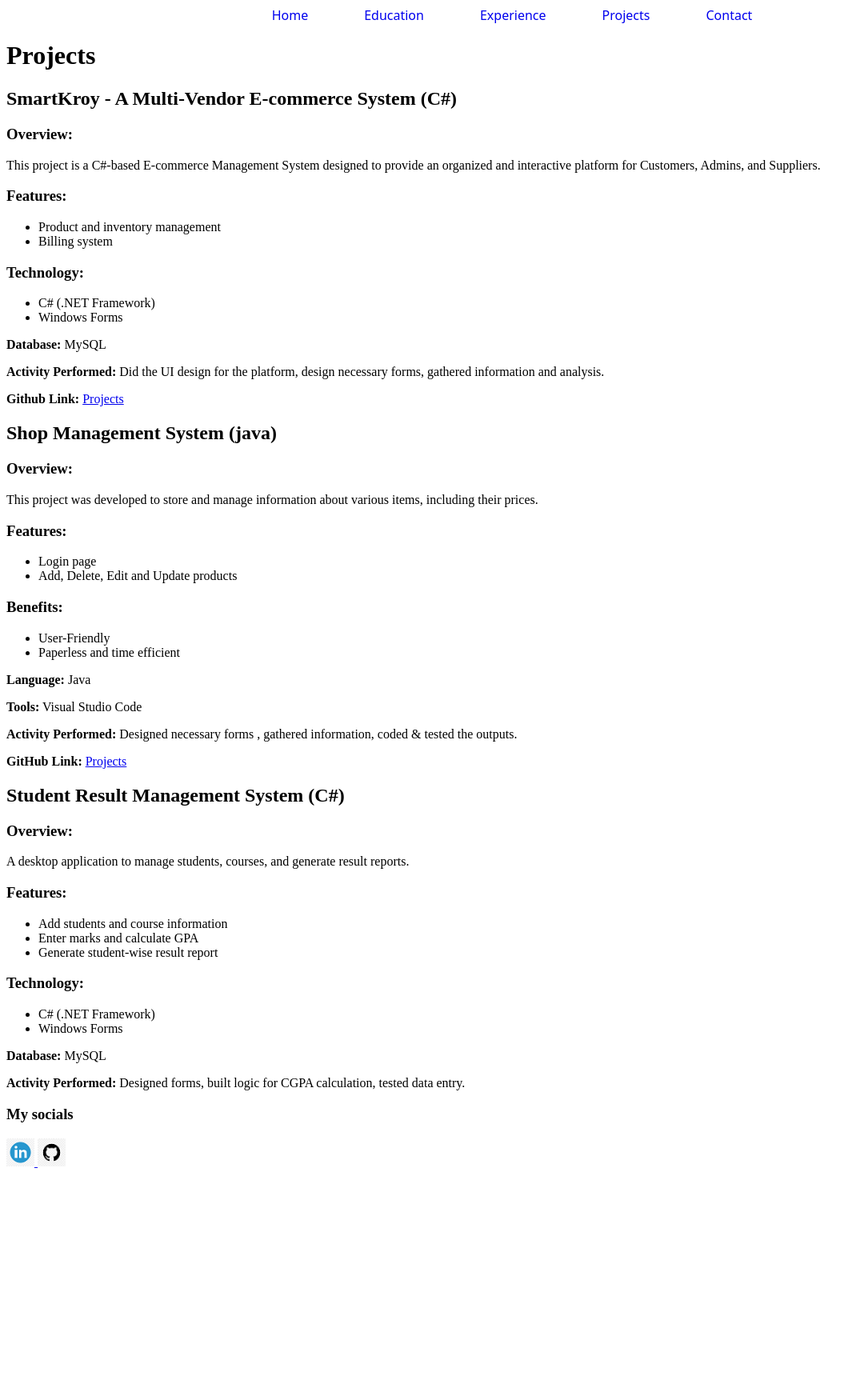
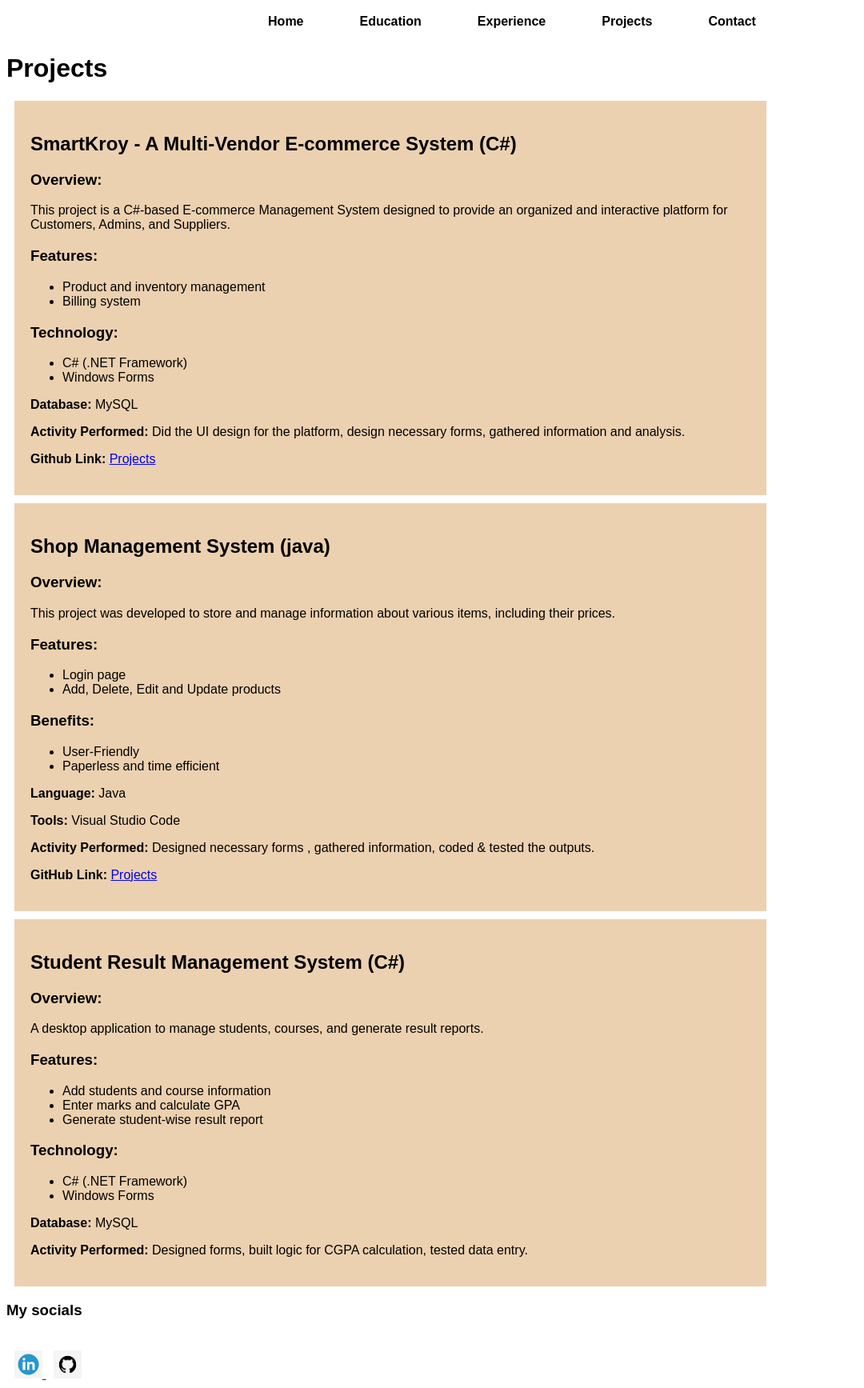
Before and after one commit to MahinAhmadEmon/wbt-spring-2025-2026, a PHP site: page /html/projects.html in a window 1280 px wide. Shown: the whole page at 80% size, without its empty margins (0-1080 px from the left). Before the commit the page ends 1460 px from the top, so only its background shows below. Run offline with PHP 8.4, Linux system fonts and the light colour scheme.

Commit message:
added new css

```diff
--- a/portfolio/css/education.css
+++ b/portfolio/css/education.css
@@ -4,5 +4,9 @@
     padding: 20px;
     max-width: 900px;
     margin: 10px 10px;
-    background: rgb(241, 186, 122);
+    background: rgb(236, 209, 176);
 }
+
+body{
+    font-family: Arial, Helvetica, sans-serif;
+}
--- a/portfolio/css/experience.css
+++ b/portfolio/css/experience.css
@@ -2,5 +2,5 @@
     padding: 20px;
     max-width: 900px;
     margin: 10px 10px;
-    background: rgb(241, 186, 122);
+    background: rgb(236, 209, 176);
 }
--- a/portfolio/css/projects.css
+++ b/portfolio/css/projects.css
@@ -0,0 +1,6 @@
+.div2, .div3, .div4{
+    padding: 20px;
+    max-width: 900px;
+    margin: 10px 10px;
+    background: rgb(236, 209, 176);
+}
--- a/portfolio/css/style.css
+++ b/portfolio/css/style.css
@@ -14,13 +14,31 @@ follow semantics
     align-items: center;
 }
 
-.menu a {
+.menu {
+    border: 10px;
+    padding: 10px 25px;
+}
+
+
+
+.menu a{
     text-decoration: none;
-    font-family: system-ui, -apple-system, BlinkMacSystemFont, 'Segoe UI', Roboto, Oxygen, Ubuntu, Cantarell, 'Open Sans', 'Helvetica Neue', sans-serif;
-    font-weight: 500;
+    font-family: Arial, Helvetica, sans-serif;
+    font-weight: bold;
     padding: 20px 25px;
+    color: black;
 }
 
 .menu a:hover {
     text-decoration: underline;
+    background: rgb(164, 227, 243);
 }
+
+img{
+    margin-top: 20px;
+    margin-left: 10px;
+}
+
+body{
+    font-family: Arial, Helvetica, sans-serif;
+}
--- a/portfolio/html/contact.html
+++ b/portfolio/html/contact.html
@@ -5,6 +5,8 @@
         Contact Me From
     </title>
     <link rel="stylesheet" href="../css/style.css">
+    <linl rel="stylesheet" href="../css/contact.css">
+
 </head>
 
 <body>
@@ -69,12 +71,14 @@
         </table>
 
         <table>
+            <div class ="button">
             <tr>
                 <input type="Submit" value="Register">
             </tr><br>
             <tr>
                 <input type="reset" value="Reset">
             </tr>
+            </div>
         </table>
     </form>
 
--- a/portfolio/html/projects.html
+++ b/portfolio/html/projects.html
@@ -5,6 +5,7 @@
         My Project
     </title>
     <link rel="stylesheet" href="../css/style.css">
+    <link rel="stylesheet" href="../css/projects.css">
 </head>
 
 <body>
@@ -20,64 +21,53 @@
     </nav>
 
     <h1>Projects</h1>
+
+    <div class ="div2">
     <h2>SmartKroy - A Multi-Vendor E-commerce System (C#)</h2>
-
     <h3>Overview:</h3>
     <p>
         This project is a C#-based E-commerce Management System designed to provide
         an organized and interactive platform for Customers, Admins, and Suppliers.
     </p>
-
     <h3>Features:</h3>
     <ul>
         <li>Product and inventory management</li>
         <li>Billing system</li>
     </ul>
-
     <h3>Technology:</h3>
     <ul>
         <li>C# (.NET Framework)</li>
         <li>Windows Forms</li>
     </ul>
-    </div>
-
     <p><strong>Database:</strong> MySQL</p>
-
     <p><strong>Activity Performed:</strong>
         Did the UI design for the platform, design necessary forms,
         gathered information and analysis.
     </p>
-
     <p><strong>Github Link:</strong>
         <a href="https://github.com/MahinAhmadEmon/Codes/tree/main/Projects/Veristy" target="_blank">
             Projects</a>
     </p>
+    </div>
 
+    <div class ="div3">
     <h2>Shop Management System (java)</h2>
-
     <h3>Overview:</h3>
     <p>
         This project was developed to store and manage information about various items,
         including their prices.
     </p>
-
-    <div>
         <h3>Features:</h3>
         <ul>
             <li>Login page</li>
             <li>Add, Delete, Edit and Update products</li>
         </ul>
-    </div>
 
-    <div>
         <h3>Benefits:</h3>
         <ul>
             <li>User-Friendly</li>
             <li>Paperless and time efficient</li>
         </ul>
-    </div>
-    </div>
-
     <p><strong>Language:</strong> Java</p>
     <p><strong>Tools:</strong> Visual Studio Code</p>
     <p><strong>Activity Performed:</strong> Designed necessary forms , gathered information, coded &amp; tested the
@@ -87,30 +77,29 @@
         <a href="https://github.com/MahinAhmadEmon/Codes/tree/main/Projects/Veristy" target="_blank">
             Projects</a>
     </p>
+    </div>
 
+    <div class ="div4">
     <h2>Student Result Management System (C#)</h2>
     <h3>Overview:</h3>
     <p>
         A desktop application to manage students, courses, and generate result reports.
     </p>
-
     <h3>Features:</h3>
     <ul>
         <li>Add students and course information</li>
         <li>Enter marks and calculate GPA</li>
         <li>Generate student-wise result report</li>
     </ul>
-
-
     <h3>Technology:</h3>
     <ul>
         <li>C# (.NET Framework)</li>
         <li>Windows Forms</li>
     </ul>
-    </div>
-
     <p><strong>Database:</strong> MySQL</p>
     <p><strong>Activity Performed:</strong> Designed forms, built logic for CGPA calculation, tested data entry.</p>
+    </body>
+    </div>
 
     <footer class="footer">
         <h3>My socials</h3>
@@ -122,7 +111,6 @@
         </a>
     </footer>
 
-
 </body>
 
 </html>
```
Also changed, not shown: portfolio/css/contact.css (+9 -0 lines), 1 other file.
